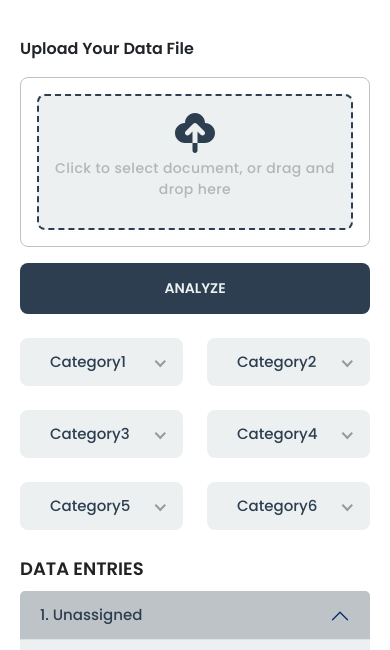
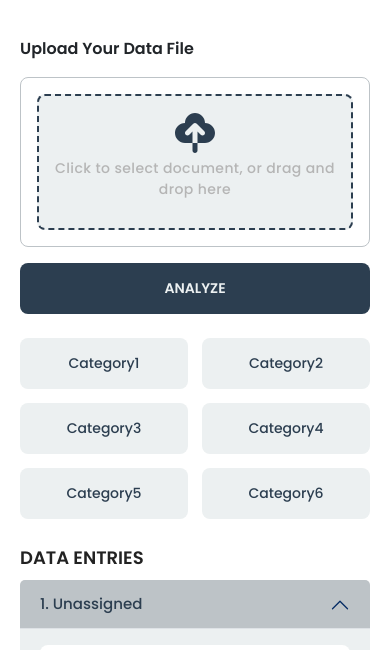
Before and after one commit to shanin18/t_yano, a plain HTML site: page index.html in a window 390 px wide. Shown: the part 149-799 px from the top of the page. Drawn offline with Linux system fonts and the light colour scheme.

Commit message:
removed dropdowns

```diff
--- a/assets/css/styles.css
+++ b/assets/css/styles.css
@@ -97,42 +97,28 @@ body {
 }
 
 .filter-by-category {
-  display: flex;
-  align-items: center;
-  justify-content: space-between;
+  display: grid;
+  grid-template-columns: repeat(6, 1fr);
   gap: 24px;
-  flex-wrap: wrap;
 }
 
-.nice-select {
-  flex: 1;
-  padding: 24px 30px;
+.category-select {
   display: flex;
+  padding: 16px 0px;
+  justify-content: center;
   align-items: center;
   border-radius: 8px;
   background: #ecf0f1;
-  border: none;
   color: #2c3e50;
   -webkit-text-stroke-width: 0.5;
   -webkit-text-stroke-color: #2c3e50;
   font-size: 16px;
+  font-style: normal;
   font-weight: 500;
   line-height: 164%;
   text-transform: capitalize;
-}
-
-.nice-select .option.selected {
-  font-weight: 600;
-}
-
-.nice-select .list {
-  font-size: 14px;
-}
-
-.nice-select::after {
-  width: 8px;
-  height: 8px;
-  right: 30px;
+  margin-bottom: 0;
+  border: none;
 }
 
 .accordion-section-wrapper h2 {
@@ -297,6 +283,11 @@ body {
 }
 
 @media (max-width: 992px) {
+  .filter-by-category {
+    grid-template-columns: repeat(5, 1fr);
+    gap: 18px;
+  }
+
   .section-container {
     padding: 0 30px;
   }
@@ -349,6 +340,10 @@ body {
 }
 
 @media (max-width: 768px) {
+  .filter-by-category {
+    grid-template-columns: repeat(4, 1fr);
+    gap: 14px;
+  }
   .section-container {
     padding: 0 20px;
   }
@@ -407,6 +402,14 @@ body {
 }
 
 @media (max-width: 576px) {
+  .filter-by-category {
+    grid-template-columns: repeat(3, 1fr);
+  }
+
+  .category-select {
+    padding: 14px 0;
+    font-size: 14px;
+  }
   .section-header h1 {
     font-size: 24px;
   }
@@ -483,6 +486,10 @@ body {
 }
 
 @media (max-width: 480px) {
+  .filter-by-category {
+    grid-template-columns: repeat(2, 1fr);
+  }
+
   .analyze-btn-wrapper button {
     font-size: 14px;
   }
@@ -499,3 +506,9 @@ body {
     justify-content: center;
   }
 }
+
+@media (max-width: 375px) {
+  .filter-by-category {
+    grid-template-columns: repeat(1, 1fr);
+  }
+}
--- a/index.html
+++ b/index.html
@@ -49,42 +49,24 @@
 
       <!-- Filter By Category -->
       <div class="filter-by-category">
-        <select class="category-select">
-          <option data-display="Category1">nothing</option>
-          <option>Customer</option>
-          <option>Sales</option>
-          <option>Financial</option>
-        </select>
-        <select class="category-select">
-          <option data-display="Category2">nothing</option>
-          <option>Monthly</option>
-          <option>Quarterly</option>
-          <option>Yearly</option>
-        </select>
-        <select class="category-select">
-          <option data-display="Category3">nothing</option>
-          <option>CSV </option>
-          <option>Excel</option>
-          <option>PDF</option>
-        </select>
-        <select class="category-select">
-          <option data-display="Category4">nothing</option>
-          <option>Retail</option>
-          <option>Records</option>
-          <option>Statements</option>
-        </select>
-        <select class="category-select">
-          <option data-display="Category5">nothing</option>
-          <option>Catalog</option>
-          <option>Demographics</option>
-          <option>Revenue</option>
-        </select>
-        <select class="category-select">
-          <option data-display="Category6">nothing</option>
-          <option>Region-based</option>
-          <option>Age Group</option>
-          <option>Breakdown</option>
-        </select>
+        <button class="category-select">
+          Category1
+        </button>
+        <button class="category-select">
+          Category2
+        </button>
+        <button class="category-select">
+          Category3
+        </button>
+        <button class="category-select">
+          Category4
+        </button>
+        <button class="category-select">
+          Category5
+        </button>
+        <button class="category-select">
+          Category6
+        </button>
       </div>
 
       <!-- Data Entries Accordion -->
@@ -744,10 +726,5 @@
     <script src="./assets/js/jquery-3.7.1.min.js"></script>
     <script src="./assets/js/plugins.js"></script>
     <script src="./assets/js/script.js"></script>
-    <script>
-      $(document).ready(function () {
-        $("select").niceSelect();
-      });
-    </script>
   </body>
 </html>
```
Lines whose indentation alone changed are shown as unchanged.
